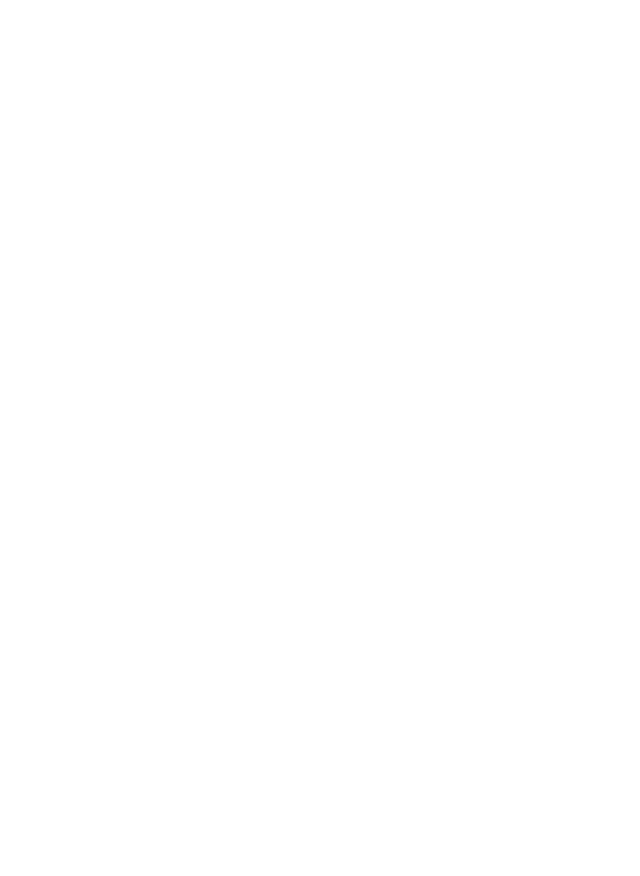
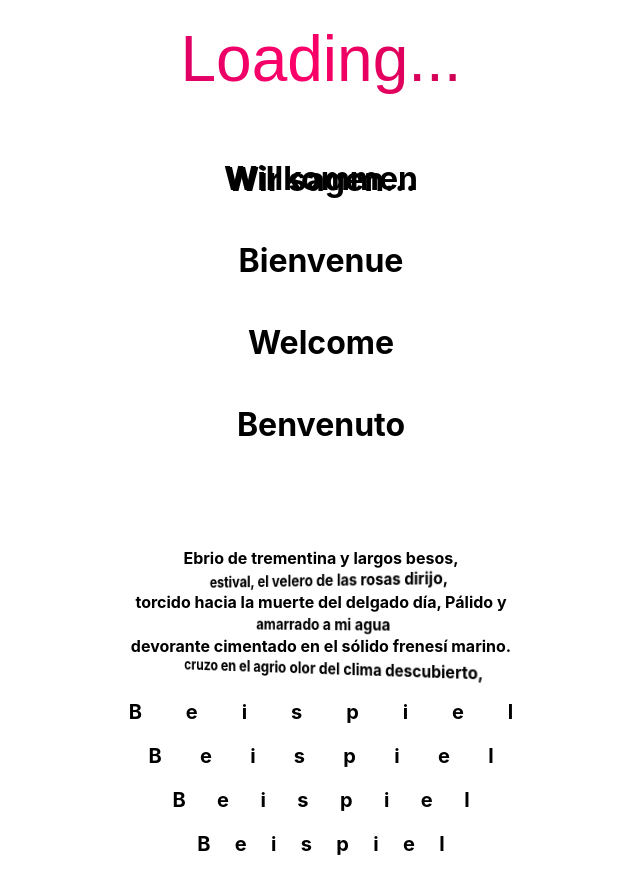
Before and after one commit to EmlMeml/thesis-project, a React (Create React App) app: page / in a window 1280 px wide. Shown: the part 360-1236 px from the top of the page, without its empty margins (319-959 px from the left). Before the commit the page ends 800 px from the top, so only its background shows below. Built offline with nearby package versions, Linux system fonts and the light colour scheme.

Commit message:
first animation tests

```diff
--- a/src/App.js
+++ b/src/App.js
@@ -1,4 +1,8 @@
 import './App.css';
+import './loading-text.css';
+import './text-roller.css'
+import './wobble.css';
+import './letter-spacing.css';
 import React from 'react';
 import TopBar from './custom/TopBar.js';
 import { MyEditor } from './custom/Editor.tsx';
@@ -9,7 +13,40 @@
       <TopBar />
       <div id="editor-container">
       <MyEditor />
-    </div>
+      </div>
+
+      <div class="loading-animation">
+        <p>Loading...</p>
+      </div>
+
+      <div id="text-roller">
+        <h1>Wir sagen... </h1>
+        <div class="string">
+          <h1>Willkommen</h1>
+          <h1>Bienvenue</h1>
+          <h1>Welcome</h1>
+          <h1>Benvenuto</h1>
+        </div>
+      </div>
+
+
+      <div class="wobble">
+        Ebrio de trementina y largos besos,
+        <span>estival, el velero de las rosas dirijo,</span>
+        torcido hacia la muerte del delgado día,
+        Pálido y <span>amarrado a mi agua</span> devorante
+        cimentado en el sólido frenesí marino.
+        <span>cruzo en el agrio olor del clima descubierto,</span>
+      </div>
+
+      <p class="letter-spacing a01">Beispiel</p>
+      <p class="letter-spacing a02">Beispiel</p>
+      <p class="letter-spacing a03">Beispiel</p>
+      <p class="letter-spacing a04">Beispiel</p>
+
+
+
+
     </div>
 
   );
--- /dev/null
+++ b/src/letter-spacing.css
@@ -0,0 +1,80 @@
+.letter-spacing{
+  width: 100%;
+  text-align: center;
+  animation: gradient 2.4s infinite ease-in-out;
+  letter-spacing: 10px;
+  white-space: nowrap;
+  font-size: 20px;
+  text-indent: 10px;
+}
+
+.s1{
+  font-size: 24px
+}
+.s2{
+  font-size: 28px
+}
+.s3{
+  font-size: 32px
+}
+.s4{
+  font-size: 36px
+}
+.s4{
+  font-size: 40px
+}
+.s5{
+  font-size: 44px
+}
+.s6{
+  font-size: 48px
+}
+
+
+
+.a01{
+  animation-delay: 0.1s;
+}
+.a02{
+  animation-delay: 0.2s;
+}
+
+.a03{
+  animation-delay: 0.3s;
+}
+
+.a04{
+  animation-delay: 0.4s;
+}
+
+.a05{
+  animation-delay: 0.5s;
+}
+
+.a06{
+  animation-delay: 0.6s;
+}
+
+
+@keyframes gradient{
+  0%{
+    letter-spacing: 10px;
+    text-indent: 10px;
+  }
+  40%{
+    letter-spacing: 50px;
+    text-indent: 50px;
+  }
+
+  80%{
+    letter-spacing: 10px;
+    text-indent: 10px;
+  }
+
+
+  100%{
+    letter-spacing: 10px;
+    text-indent: 10px;
+  }
+
+}
--- /dev/null
+++ b/src/loading-text.css
@@ -0,0 +1,26 @@
+.loading-animation {
+	place-self: center;
+	background: linear-gradient(80deg, rgb(172, 0, 94), rgb(255, 0, 106), rgb(168, 0, 70)) -100%/ 200%;
+	/* being excessively careful with compat,
+	 * though this has been supported unprefixed and
+	 * in the shorthand across major browsers for a while;
+	 * but it catches the latest browser versions supported
+	 * on Wndows XP, 7 and 8; yeah, they exist in 2025 */
+	-webkit-background-clip: text;
+	        background-clip: text;
+	/* use color, don't use -webkit-text-fill-color anymore,
+	 * was meant to solve a problem we haven't had in years */
+	color: transparent;
+	font: 200 clamp(2em, 5vw, 5em) exo, sans-serif;
+	animation: shimmer 2s linear infinite
+}
+
+@keyframes shimmer { to { background-position: 100% } }
+
+/* avoid problems in high contrast mode */
+@media (forced-colors: active) {
+  p {
+    background: #ffffff;
+    color: rgb(255, 82, 140)
+  }
+}
--- /dev/null
+++ b/src/text-roller.css
@@ -0,0 +1,46 @@
+
+.string {
+  display: flex;
+  flex-direction: column;
+  text-align: center;
+  animation: move 4s infinite;
+}
+
+.greeting {
+  position: relative;
+  top: 8.6vmin;
+  animation: white-out 5s infinite;
+}
+
+.closure::after {
+  content: '';
+  position: absolute;
+  height: 25vmin;
+  width: 40vmin;
+  background: #282c34;
+  transform: translate(-45vmin, -24.5vmin);
+}
+
+.closure::before {
+  content: '';
+  position: absolute;
+  height: 25vmin;
+  width: 40vmin;
+  background: #282c34;
+  transform: translate(-40vmin, 5vmin);
+}
+
+@keyframes move {
+  25% {
+    transform: translatey(-5.8vmin);
+    opacity: 1;
+  }
+   50% {
+    transform: translatey(-11vmin);
+    opacity: 1;
+  }
+  75% {
+    transform: translatey(-16.5vmin);
+    opacity: 1;
+  }
+}
--- /dev/null
+++ b/src/wobble.css
@@ -0,0 +1,45 @@
+body {
+  font-weight: 700;
+  color: #000000;
+}
+
+.wobble {
+  display: flex;
+  align-items: center;
+  justify-content: center;
+  flex-direction: column;
+  perspective: 1000px;
+  perspective-origin: 50% 50%;
+  color: #000000;
+  > span{
+    margin: 2px;
+    -webkit-background-clip: text;
+  	-webkit-text-fill-color: #000000;
+    mix-blend-mode: hue;
+    background-size: auto;
+    background-attachment: unset;
+    background-position: 0%;
+    transform: translate3d(0,0,0) rotateY(35deg);
+    animation:
+      swing 4s ease-in-out infinite,
+      texteffect 50s;
+
+    @for $i from 1 through 20 {
+      &:nth-of-type(#{$i}) {
+        animation-delay: $i * .2s;
+      }
+    }
+  }
+}
+
+@keyframes swing {
+  50% {
+    transform: translate3d(0,0,0) rotateY(-35deg);
+  }
+}
+
+@keyframes texteffect {
+  50% {
+    background-position: 100%;
+  }
+}
```
